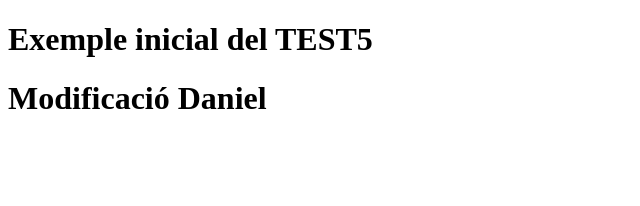
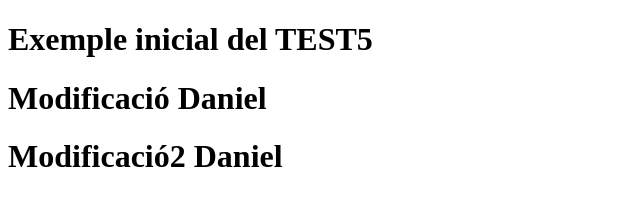
Before and after one commit to OscarEroles/test5, a plain HTML site: page HTML5Applicationtest5Oscar/public_html/index.html in a window 1280 px wide. Shown: the whole page, without its empty margins (0-640 px from the left). Drawn offline with Linux system fonts and the light colour scheme.

Commit message:
commit REAL nova branca index daniel

```diff
--- a/HTML5Applicationtest5Oscar/public_html/index.html
+++ b/HTML5Applicationtest5Oscar/public_html/index.html
@@ -11,5 +11,6 @@ and open the template in the editor.
     <body>
         <div><h1>Exemple inicial del TEST5</h1></div>
         <div><h1>Modificació Daniel</h1></div>
+        <div><h1>Modificació2 Daniel</h1></div>
     </body>
 </html>
```
